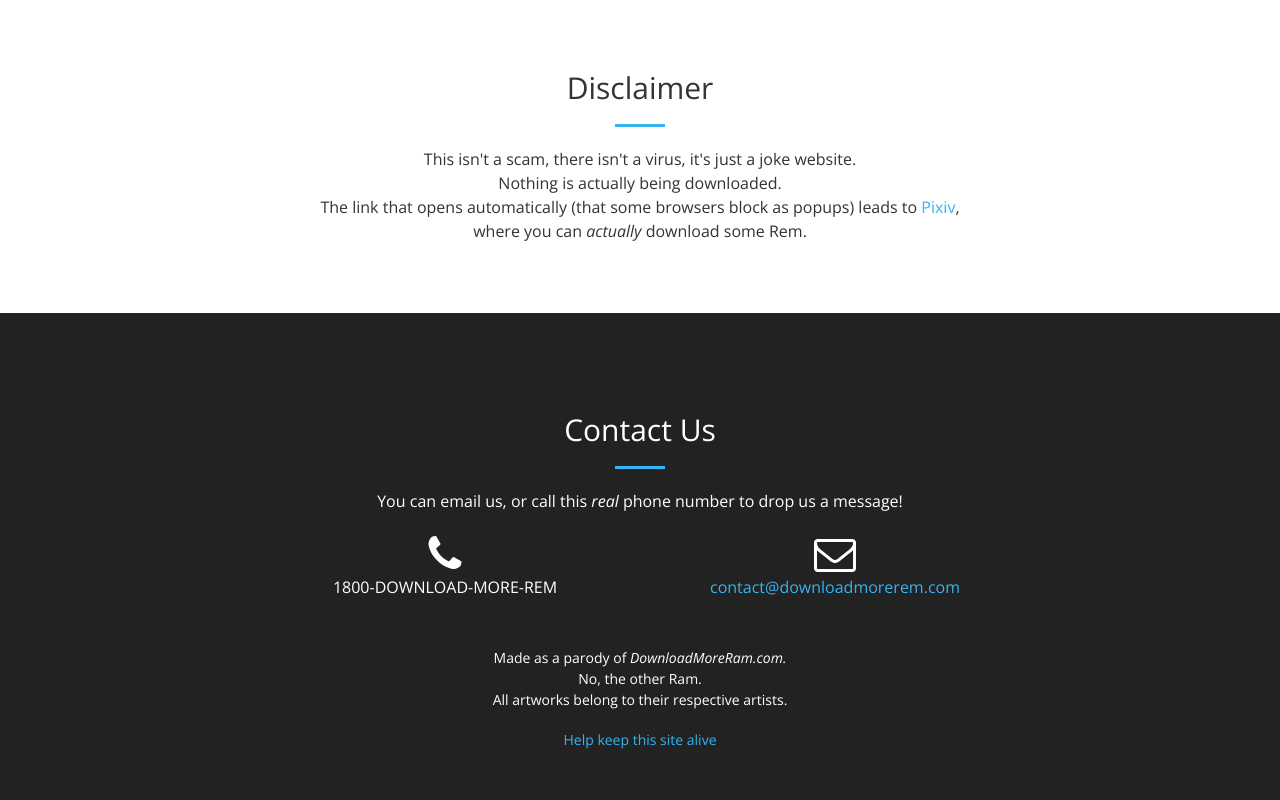
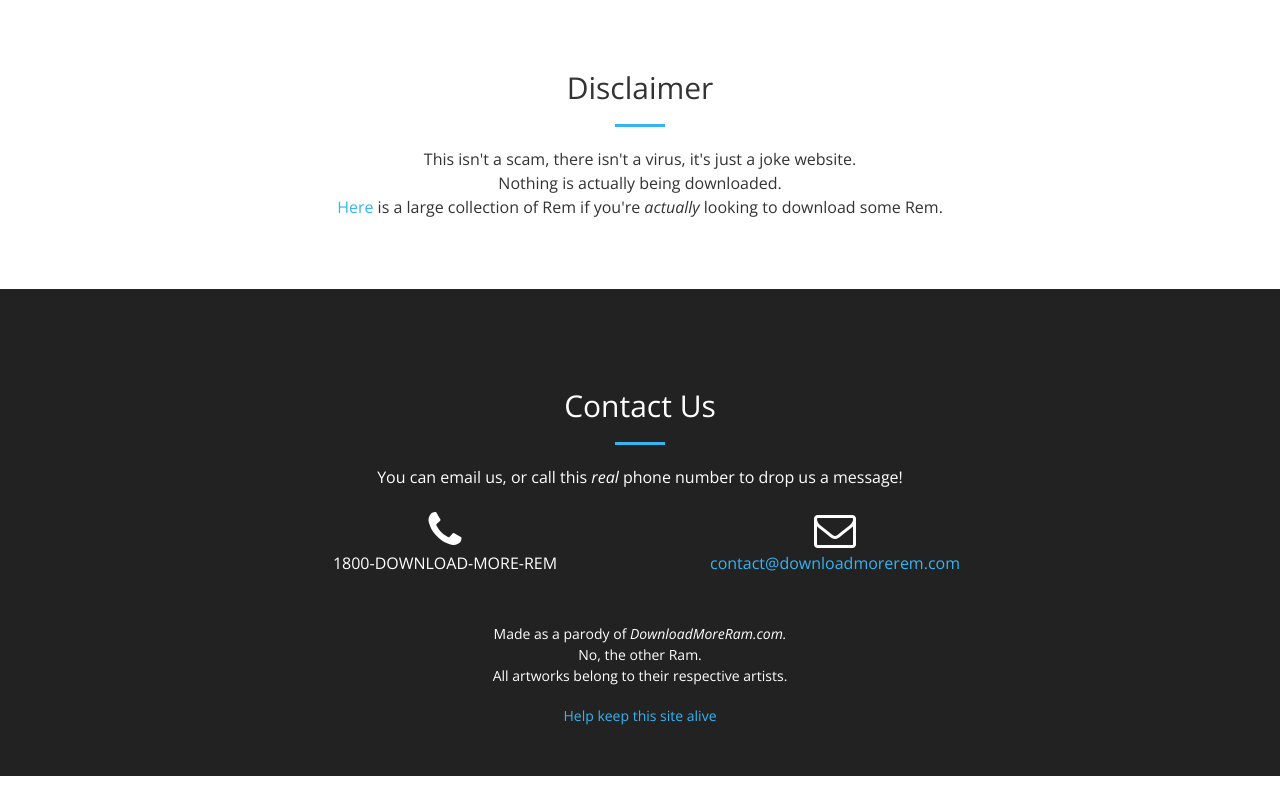
Before and after one commit to Eclmist/DownloadMoreRem, a website: page download.html in a window 1280 px wide. Shown: the part 829-1629 px from the top of the page. After the commit the page ends 1605 px from the top, so only its background shows below. Drawn offline with nearby package versions, Linux system fonts and the light colour scheme.

Commit message:
Changed download links

```diff
--- a/download.html
+++ b/download.html
@@ -101,11 +101,9 @@
                     <br>
                     Nothing is actually being downloaded.
                     <br>
-                    The link that opens automatically (that some browsers block as popups) leads to
-                    <a href="http://www.pixiv.net/search.php?s_mode=s_tag_full&word=Rem">Pixiv</a>,
-                    <br>
-                    where you can
-                    <span style="font-style:italic;">actually</span> download some Rem.
+                    <a href="http://imgur.com/a/jBrIW">Here</a>
+                    is a large collection of Rem if you're <span style="font-style:italic;">actually</span>
+                    looking to download some Rem.
                     </p>
                 </div>
             </div>
--- a/js/loader.js
+++ b/js/loader.js
@@ -45,7 +45,6 @@
 			{
 				$('#funtxt').html("Extra Rem downloaded!");
 				$('.kawaii').css("visibility", "hidden");
-				window.open('http://www.pixiv.net/search.php?s_mode=s_tag_full&word=Rem', '_blank');
 				clearInterval(refreshIntervalId);
 			}
 
```
